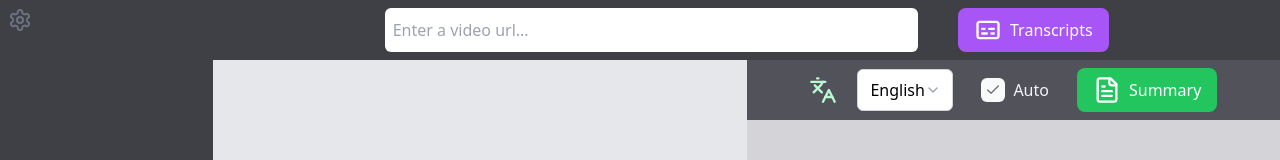
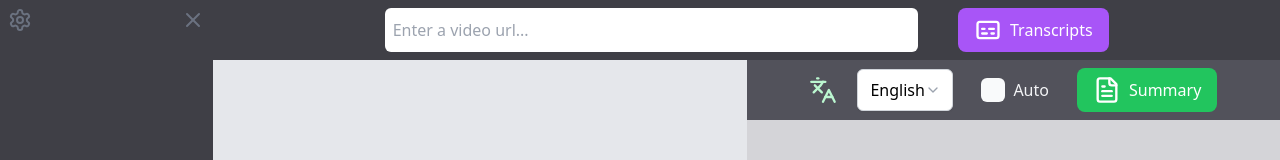
Before and after one commit to bruceunx/video-maestro, a React (Vite) app: page / in a window 1280 px wide. Shown: the top 160 px of the page. Built offline with nearby package versions, Linux system fonts and the light colour scheme.

Commit message:
fix: fix checkbox error, must place ischecked in checkbox indicator

```diff
--- a/src/App.tsx
+++ b/src/App.tsx
@@ -1,5 +1,5 @@
 import * as React from "react";
-import { Captions, FileText } from "lucide-react";
+import { Captions, FileText, XIcon } from "lucide-react";
 
 import { invoke } from "@tauri-apps/api/core";
 import { listen } from "@tauri-apps/api/event";
@@ -18,11 +18,12 @@ function App() {
 
   const [selectedLanguage, setSelectedLanguage] = React.useState<string>("en");
 
-  const { setInProgress, currentVideo, fetchVideos } = useVideoData();
+  const { setInProgress, currentVideo, fetchVideos, deleteVideo } =
+    useVideoData();
 
   const [content, setContent] = React.useState<string>("");
   const [summary, setSummary] = React.useState<string>("");
-  const [auto, setAuto] = React.useState(true);
+  const [auto, setAuto] = React.useState<boolean>(false);
 
   const { addToast } = useToast();
 
@@ -32,6 +33,11 @@ function App() {
       setSummary(currentVideo.summary || "");
     }
   }, [currentVideo]);
+
+  function onDeleteVideo() {
+    if (currentVideo === null) return;
+    deleteVideo(currentVideo.id);
+  }
 
   async function handle_transcript() {
     setContent("");
@@ -85,10 +91,6 @@ function App() {
     }
   }
 
-  const handleChecked = (checked: boolean) => {
-    setAuto(checked);
-  };
-
   React.useEffect(() => {
     const unlisten = listen("stream", (event) => {
       if (event.payload === "[start]") {
@@ -132,7 +134,16 @@ function App() {
     <>
       <div className="flex h-screen w-screen">
         <div className="flex flex-col w-64 h-full bg-zinc-700 text-white justify-stretch">
-          <SettingsModal />
+          <div className="flex justify-between">
+            <SettingsModal />
+            <button
+              className="p-2 rounded-full transition-colors focus:outline-none"
+              onClick={onDeleteVideo}
+            >
+              <XIcon className="w-6 h-6 text-gray-500 hover:text-gray-400 active:text-gray-300" />
+            </button>
+          </div>
+
           <VideoItems />
         </div>
         <div id="main" className="flex flex-col bg-gray-200 w-full">
@@ -159,6 +170,16 @@ function App() {
 
           <div className="flex flex-row justify-between items-stretch w-full overflow-hidden h-full">
             <div className="w-1/2 overflow-y-auto">
+              {currentVideo && (
+                <>
+                  <h2 className="text-center text-xl text-gray-700">
+                    {currentVideo.title}
+                  </h2>
+                  <p className="text-right text-sm pr-2 text-gray-700">
+                    {currentVideo.upload_date}
+                  </p>
+                </>
+              )}
               <StreamText content={content} />
             </div>
             <div className="flex flex-col w-1/2 h-full">
@@ -167,7 +188,7 @@ function App() {
                   selectedLanguage={selectedLanguage}
                   onLanguageChange={setSelectedLanguage}
                 />
-                <CaptionCheckBox handleChecked={handleChecked} />
+                <CaptionCheckBox ischecked={auto} handleChecked={setAuto} />
                 <button
                   onClick={handle_summary}
                   className="flex items-center space-x-2 px-4 py-2
--- a/src/components/CaptionCheckBox.tsx
+++ b/src/components/CaptionCheckBox.tsx
@@ -1,21 +1,29 @@
+import * as React from "react";
 import * as CheckBox from "@radix-ui/react-checkbox";
 import { Check } from "lucide-react";
 
-const CaptionCheckBox = ({
+interface CaptionCheckBoxProps {
+  ischecked: boolean;
+  handleChecked: (value: boolean) => void;
+}
+
+const CaptionCheckBox: React.FC<CaptionCheckBoxProps> = ({
+  ischecked,
   handleChecked,
-}: {
-  handleChecked: (checked: boolean) => void;
 }) => {
+  const onCheckedChange = (value: boolean) => {
+    handleChecked(value);
+  };
   return (
     <div className="flex items-center">
       <CheckBox.Root
         className="rounded-md bg-gray-50 shadow-white w-6 h-6 align-middle mr-2"
-        defaultChecked
+        checked={ischecked}
         id="use-caption"
-        onCheckedChange={handleChecked}
+        onCheckedChange={onCheckedChange}
       >
         <CheckBox.Indicator>
-          <Check className="text-gray-500 w-full h-full p-1" />
+          {ischecked && <Check className="text-gray-500 w-full h-full p-1" />}
         </CheckBox.Indicator>
       </CheckBox.Root>
       <label htmlFor="use-caption" className="text-gray-100">
--- a/src/components/LanguageSelector.tsx
+++ b/src/components/LanguageSelector.tsx
@@ -2,9 +2,19 @@ import * as React from "react";
 import * as Select from "@radix-ui/react-select";
 import { ChevronDownIcon, CheckIcon, Languages } from "lucide-react";
 
-const LANGUAGES = [
+interface Language {
+  code: string;
+  name: string;
+}
+
+const LANGUAGES: Language[] = [
+  { code: "en", name: "English" },
+  { code: "es", name: "Español" },
+  { code: "fr", name: "Français" },
+  { code: "de", name: "Deutsch" },
   { code: "zh", name: "中文" },
-  { code: "en", name: "English" },
+  { code: "ar", name: "العربية" },
+  { code: "ru", name: "Русский" },
   { code: "ja", name: "日本語" },
 ];
 
```
